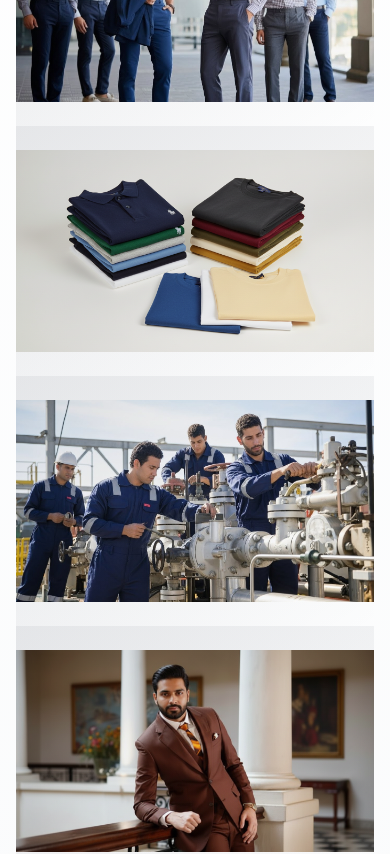
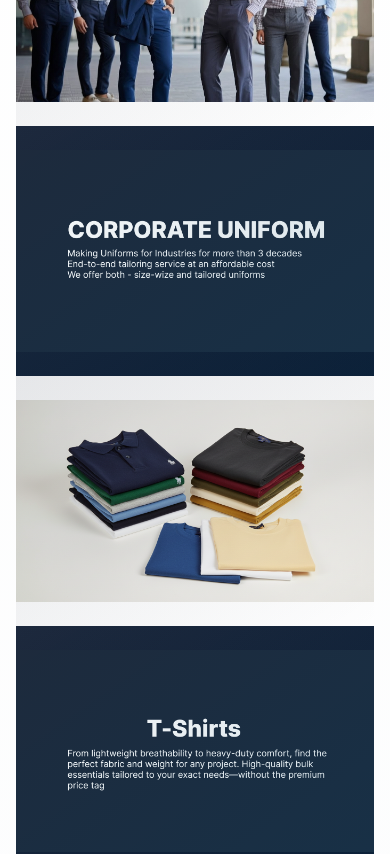
Before and after one commit to Atul-Shivnani/shrimaan, a Next.js app: page / in a window 390 px wide. Shown: the part 1360-2214 px from the top of the page. Built offline with nearby package versions, Linux system fonts and the light colour scheme.

Commit message:
made service section responsive

```diff
--- a/src/app/components/ServiceSection.jsx
+++ b/src/app/components/ServiceSection.jsx
@@ -65,7 +65,7 @@ export default function ServicesSection() {
               } w-full overflow-hidden transition-all duration-500 hover:shadow-2xl`}
             >
               {/* Main Service Image */}
-              <div className="w-full lg:w-1/2 relative h-[250px] lg:h-[400px] overflow-hidden">
+              <div className="w-full relative h-[250px] lg:h-[400px] overflow-hidden">
                 <div className="absolute inset-0 bg-gradient-to-br from-slate-900/10 to-transparent z-10 group-hover:from-slate-900/5 transition-all duration-500"></div>
                 <Image
                   src={service.mainImage}
@@ -76,7 +76,7 @@ export default function ServicesSection() {
               </div>
 
               {/* Description Image */}
-              <div className="hidden lg:flex w-full lg:w-1/2 relative h-[250px] lg:h-[400px] bg-gradient-to-br from-slate-800 to-slate-900 overflow-hidden">
+              <div className="w-full relative h-[250px] lg:h-[400px] bg-gradient-to-br from-slate-800 to-slate-900 overflow-hidden">
                 <div className="absolute inset-0 bg-gradient-to-tl from-sky-900/20 to-transparent z-10"></div>
                 <Image
                   src={service.descriptionImage}
```
